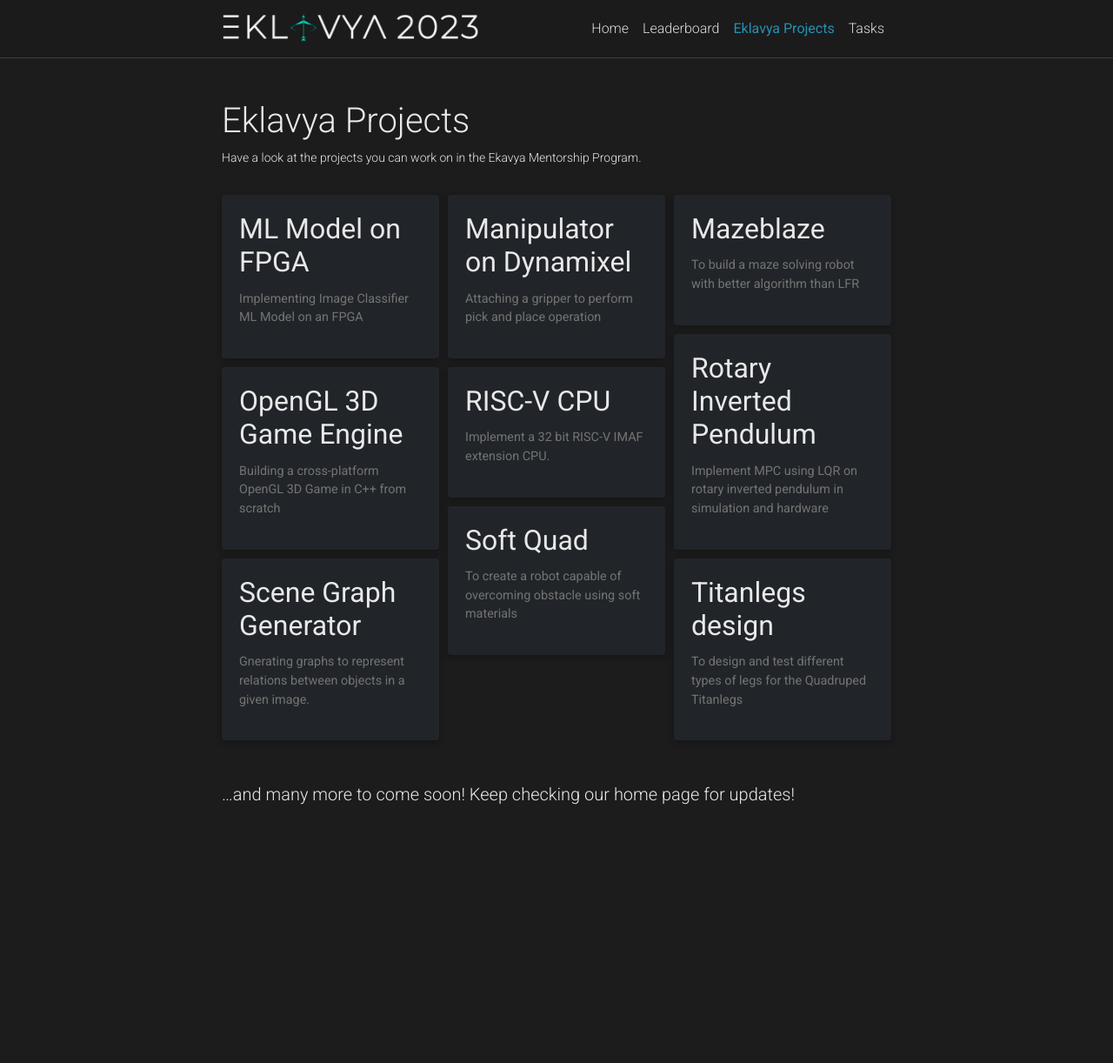
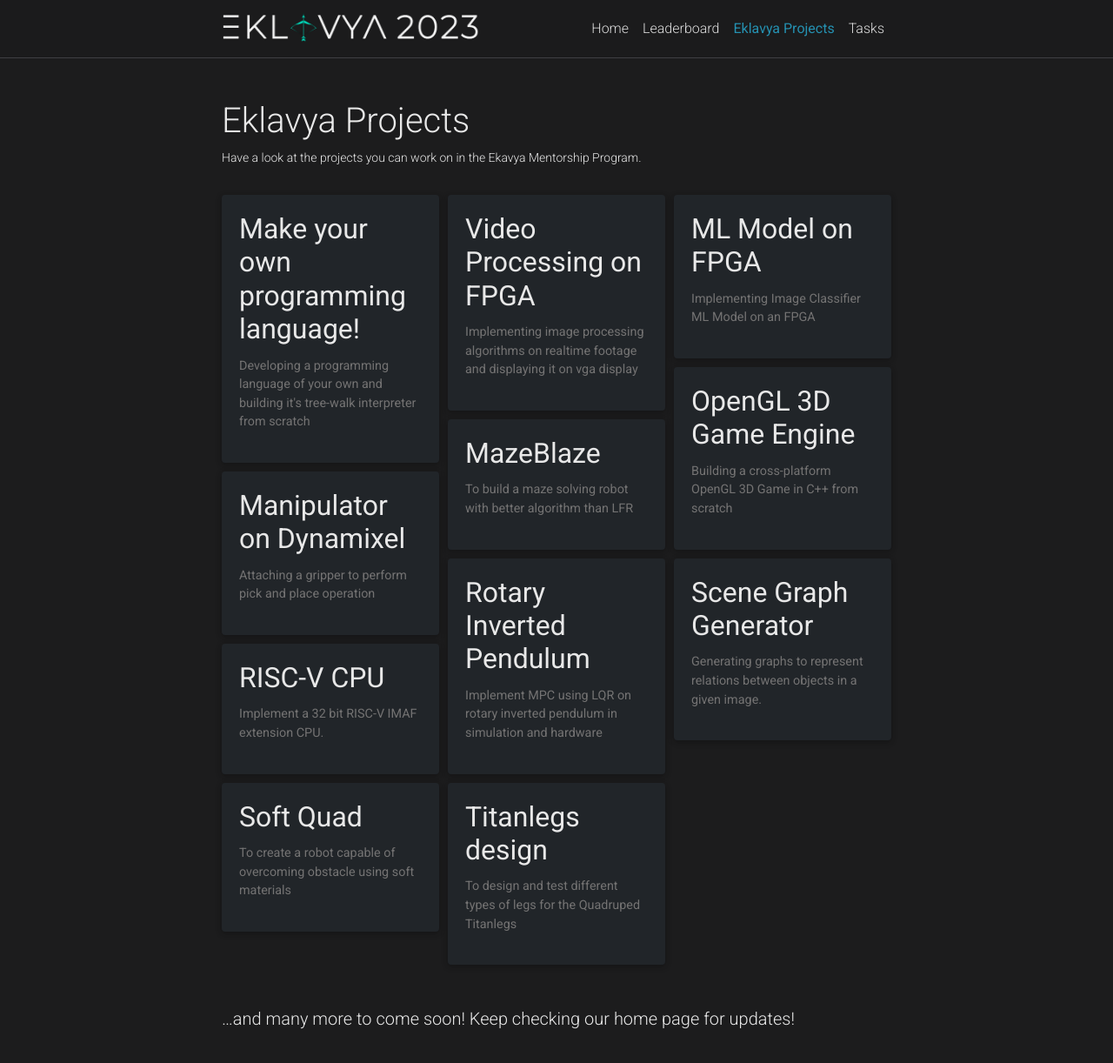
Before and after one commit to SRA-VJTI/eklavya.github.io, a Jekyll site: the page built from _pages/projects.md, in a window 1280 px wide and 1261 px high. Shown: the top 1222 px of the window at 87% size. Built offline with Jekyll 4.4.1, drawn with Linux system fonts in a browser that asks for light colours; comment, search, counter and statistics services are not loaded; a style sheet for code colours, icons or effects is not loaded.

Commit message:
Added new Projects

```diff
--- /dev/null
+++ b/_projects/DIY_language.md
@@ -0,0 +1,21 @@
+---
+layout: page
+title: Make your own programming language!
+description: Developing a programming language of your own and building it's tree-walk interpreter from scratch
+importance: 1
+---
+
+| Project Domains              | Mentors      | Project Difficulty |
+|------------------------------|--------------|--------------------|
+| C++, Compilers, Interpreters | Khushi Balia | Medium to Hard     |
+
+<br>
+
+### Project Description
+
+The project is to create a custom programming language from scratch. It will involve defining the syntax of the language, implementing a lexer, developing a parser to construct an AST, and building a tree-walk interpreter to execute the code written in the custom language.
+
+### Resources
+
+[Writing an Interpreter](https://www.toptal.com/scala/writing-an-interpreter) <br>
+[Writing an interpreter in C++](https://www.youtube.com/watch?v=LCslqgM48D4) <br>
--- /dev/null
+++ b/_projects/FPGA_Video_Processing.md
@@ -0,0 +1,20 @@
+---
+layout: page
+title: Video Processing on FPGA
+description: Implementing image processing algorithms on realtime footage and displaying it on vga display
+importance: 1
+---
+
+| Project Domains                                                 | Mentors                      | Project Difficulty |
+|-----------------------------------------------------------------|------------------------------|--------------------|
+| Digital Design, Domain Specific Architectures, Video Processing | Harsh Bhosale, Vansh Panchal | Medium             |
+
+<br>
+
+### Project Description
+
+The FPGA will be interfaced with ov7670 camera and HDMi display, and Contour detection will be applied to the footage from camera.
+
+### Resources
+
+[What is an FPGA?](https://www.youtube.com/watch?v=WY-F3knih7c) <br>
--- a/_projects/Scene Graph Generator.md
+++ b/_projects/Scene Graph Generator.md
@@ -1,7 +1,7 @@
 ---
 layout: page
 title: Scene Graph Generator
-description: Gnerating graphs to represent relations between objects in a given image.
+description: Generating graphs to represent relations between objects in a given image.
 importance: 1
 ---
 
```
Also changed, not shown: _projects/MazeBlazev2.md (+1 -1 lines).
